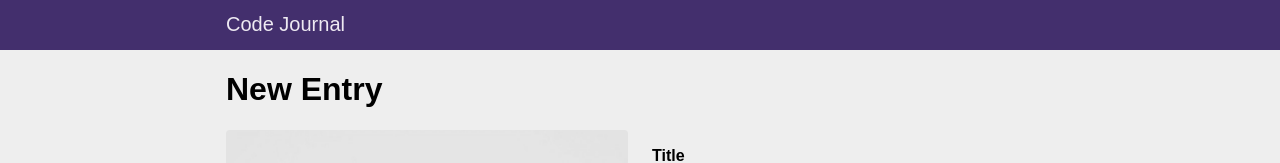
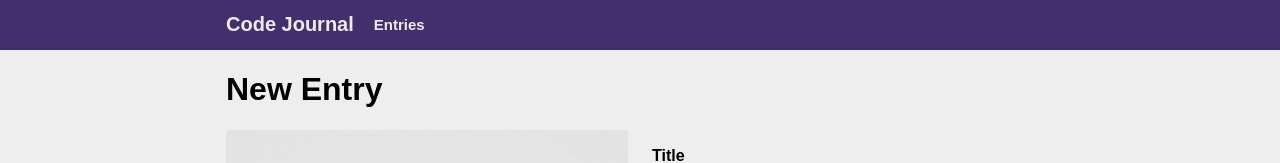
Before and after one commit to dnypham/code-journal, a website: page index.html in a window 1280 px wide. Shown: the top 163 px of the page. Drawn offline with Linux system fonts and the light colour scheme; a web font is replaced by a local one.

Commit message:
Create and style navigation bar. #2

```diff
--- a/css/styles.css
+++ b/css/styles.css
@@ -43,6 +43,25 @@
   background-color: #432f6d;
   color: #eeeaf2;
   font-size: 10px;
+  height: 50px;
+}
+
+.nav {
+  display: flex;
+  align-items: center;
+}
+
+.nav-links {
+  padding-right: 20px;
+}
+
+h1.nav-links {
+  cursor: default;
+}
+
+.nav-links > a {
+  text-decoration: none;
+  color: #eeeaf2;
 }
 
 /* ----------FORM---------- */
@@ -92,3 +111,7 @@ textarea:focus {
 .save-button:hover {
   background-color: rgb(67, 47, 109, 0.9);
 }
+
+.nav-links > a:hover {
+  color: rgb(238, 234, 242, 0.8);
+}
--- a/index.html
+++ b/index.html
@@ -19,7 +19,10 @@
     <div class="container">
       <div class="row">
         <div class="column-full">
-          <h1 class="font-proza thin-text">Code Journal</h1>
+          <div class="nav font-proza thin-text">
+            <h1 class="nav-links">Code Journal</h1>
+            <h2 class="nav-links"><a href="#">Entries</a></h2>
+          </div>
         </div>
       </div>
     </div>
@@ -75,9 +78,6 @@
         </div>
       </form>
     </div>
-    <div data-view="entries">
-
-    </div>
   </main>
   <script src="js/data.js"></script>
   <script src="js/main.js"></script>
```
